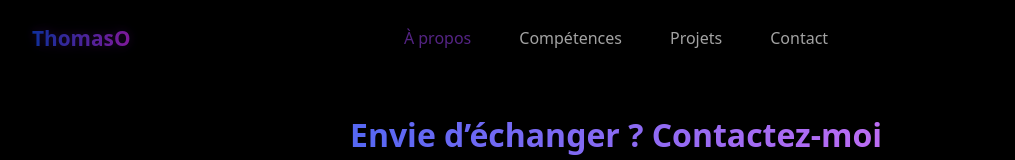
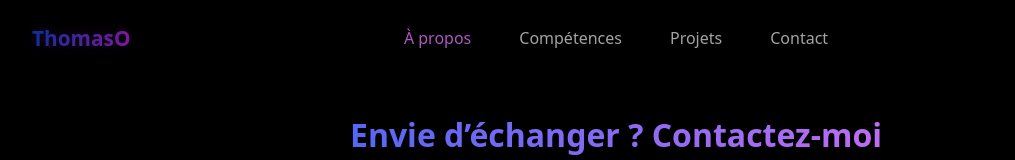
Before and after one commit to thomasolivier-dev/portfolio, an Angular app in the folder portfolio/: page / in a window 1280 px wide. In both pictures the pointer is over the link 461 px from the left and 38 px from the top of the page. Shown: the top 160 px of the page, without its empty margins (24-1039 px from the left). Built offline with nearby package versions, Linux system fonts and the light colour scheme.

Commit message:
fix: hover color for the navbar items

```diff
--- a/portfolio/src/app/core/navbar/navbar.component.scss
+++ b/portfolio/src/app/core/navbar/navbar.component.scss
@@ -54,7 +54,7 @@ ul {
 }
 
 .nav-list a:hover {
-  color: hsl(270, 57%, 41%);
+  color: #d66ef3;
 }
 
 .navbar button {
```
